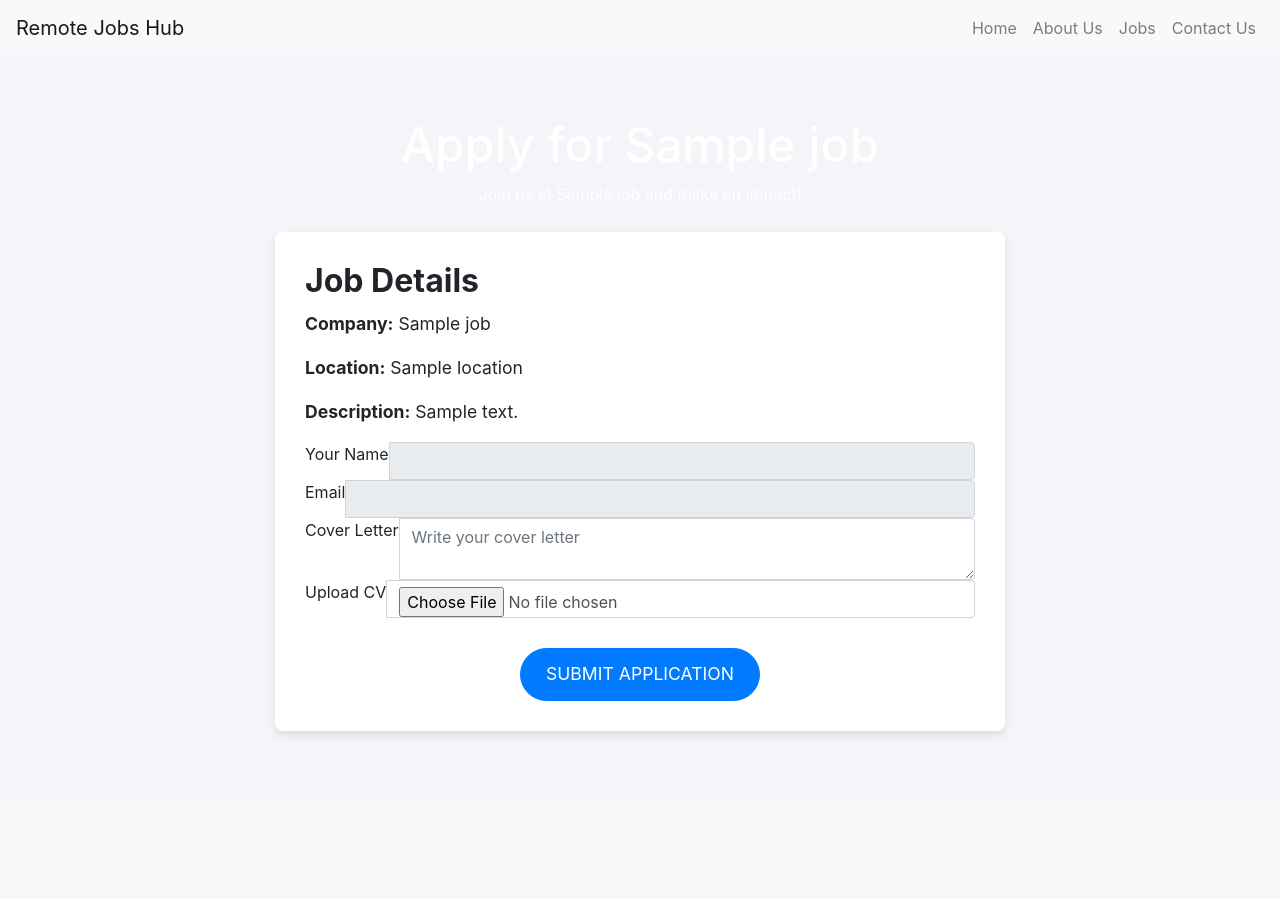
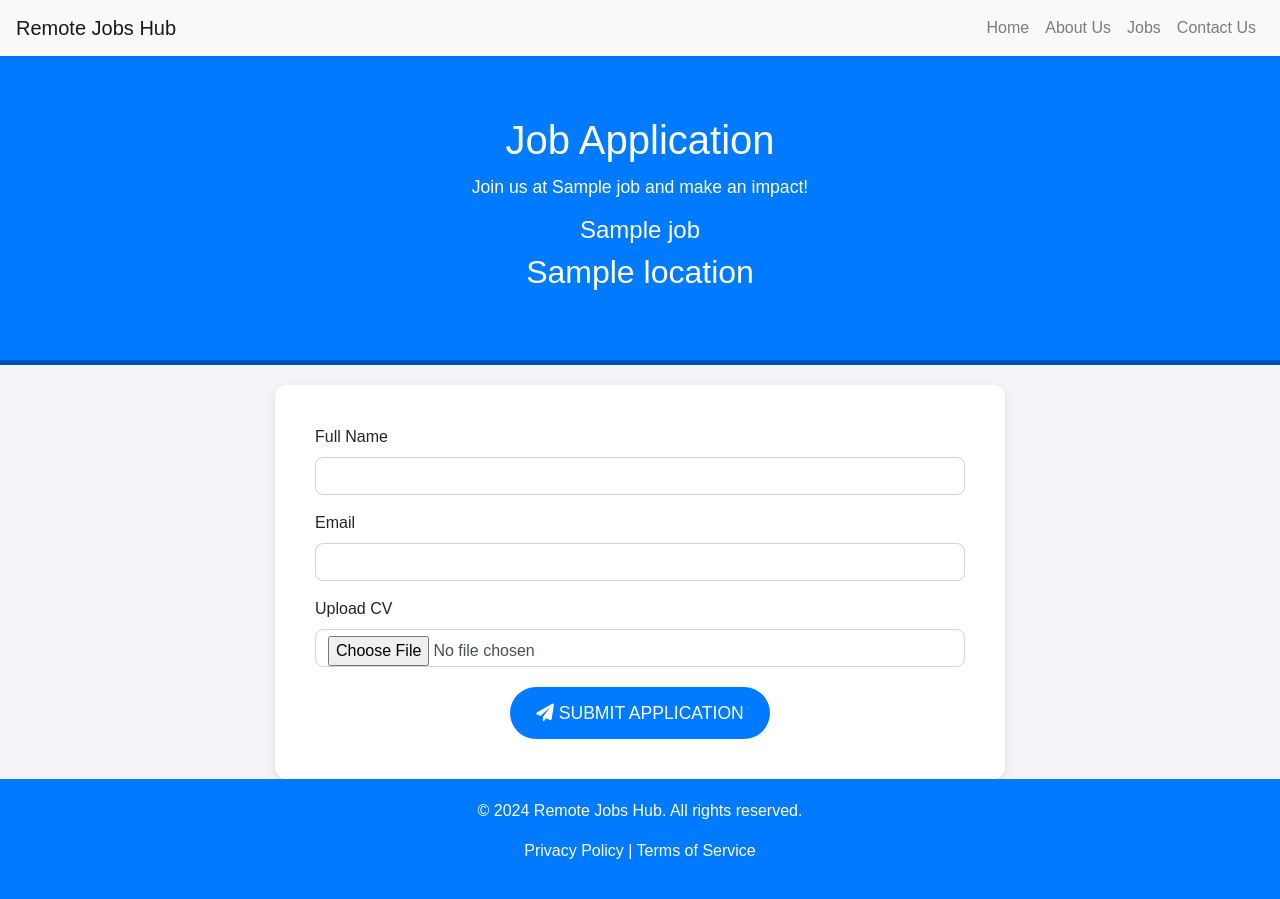
Before and after one commit to donfortune/remote_platform, a Django app: template job_platform/remote/templates/application.html in a window 1280 px wide. Before the commit the page ends 736 px from the top, so only its background shows below. Run offline with Django 3.2, Linux system fonts and the light colour scheme; the template is opened without the code that fills it: most values are stand-ins (such as "Sample title", 1, 10 or a date in 2020); some libraries are stand-ins or nearby versions.

Commit message:
fixed application form

```diff
--- a/job_platform/remote/templates/application.html
+++ b/job_platform/remote/templates/application.html
@@ -1,5 +1,6 @@
 <!DOCTYPE html>
 <html lang="en">
+
 <head>
     <meta charset="UTF-8">
     <meta name="viewport" content="width=device-width, initial-scale=1.0">
@@ -9,35 +10,61 @@
     <style>
         body {
             background-color: #f4f4f9;
+            font-family: Arial, sans-serif;
         }
-        .dashboard-header {
-            background: url('https://via.placeholder.com/1920x300') no-repeat center center/cover;
+
+        .navbar {
+            box-shadow: 0 2px 10px rgba(0, 0, 0, 0.1);
+        }
+
+        .job-application-header {
+            background-color: #007bff;
+            color: white;
             padding: 60px 0;
-            color: white;
             text-align: center;
+            border-bottom: 5px solid #0056b3;
         }
-        .dashboard-header h1 {
-            font-size: 3rem;
-        }
-        .dashboard-content {
-            background-color: #fff;
-            border-radius: 8px;
-            box-shadow: 0 4px 8px rgba(0, 0, 0, 0.1);
-            padding: 30px;
-            margin-top: -50px;
-        }
-        .dashboard-content h2 {
-            font-weight: bold;
+
+        .job-application-header h1 {
+            font-size: 2.5rem;
             margin-bottom: 10px;
         }
-        .dashboard-content p {
+
+        .job-application-header p {
             font-size: 1.1rem;
-            line-height: 1.6;
         }
+
+        .job-application-form {
+            background-color: #fff;
+            border-radius: 12px;
+            box-shadow: 0 4px 12px rgba(0, 0, 0, 0.1);
+            padding: 40px;
+            margin-top: 20px; /* Added margin to separate from the header */
+            transition: transform 0.3s;
+        }
+
+        .job-application-form:hover {
+            transform: translateY(5px);
+        }
+
+        .form-control,
+        .form-textarea {
+            border-radius: 8px;
+            border: 1px solid #ced4da;
+            transition: border-color 0.3s;
+        }
+
+        .form-control:focus,
+        .form-textarea:focus {
+            border-color: #007bff;
+            box-shadow: 0 0 5px rgba(0, 123, 255, 0.5);
+        }
+
         .apply-btn {
             text-align: center;
-            margin-top: 30px;
+            margin-top: 20px;
         }
+
         .apply-btn button {
             padding: 12px 25px;
             font-size: 1.1rem;
@@ -45,9 +72,25 @@
             background-color: #007bff;
             color: white;
             text-transform: uppercase;
+            transition: background-color 0.3s;
+        }
+
+        .apply-btn button:hover {
+            background-color: #0056b3;
+        }
+
+        .footer {
+            background-color: #007bff;
+            color: white;
+            text-align: center;
+            padding: 20px 0;
+            position: relative;
+            bottom: 0;
+            width: 100%;
         }
     </style>
 </head>
+
 <body>
     <!-- Navbar -->
     <nav class="navbar navbar-expand-lg navbar-light bg-light">
@@ -73,53 +116,53 @@
         </div>
     </nav>
 
-    <!-- Job Application Section -->
+    <!-- Job Application Header -->
+    <section class="job-application-header">
+        <h1>Job Application</h1>
+        <p>Join us at {{ job.company_name }} and make an impact!</p>
+        <h4>{{ job.title }}</h4>
+        <h2>{{ job.location }}</h2>
+    </section>
+
+    <!-- Job Application Form Section -->
+    <section class="job-application-form-section">
         <div class="container">
             <div class="row">
                 <div class="col-md-8 mx-auto">
-                <div class="dashboard-header">
-                    <h1>Apply for {{ job.title }}</h1>
-                    <p>Join us at {{ job.company_name }} and make an impact!</p>
+                    <div class="job-application-form">
+                        <form action="{% url 'application' job.id %}" method="POST" enctype="multipart/form-data">
+                            {% csrf_token %}
+                            <div class="form-group">
+                                <label for="fullName">Full Name</label>
+                                <input type="text" class="form-control" id="fullName" name="fullName" required>
                             </div>
-                <div class="dashboard-content">
-                    <h2>Job Details</h2>
-                    <p><strong>Company:</strong> {{ job.company_name }}</p>
-                    <p><strong>Location:</strong> {{ job.location }}</p>
-                    <p><strong>Description:</strong> {{ job.description }}</p>
-
-                    <form method="POST" enctype="multipart/form-data">
-                        {% csrf_token %}
-                        <div class="input-group">
-                            <label for="applicant_name">Your Name</label>
-                            <input type="text" id="applicant_name" name="applicant_name" value="{{ user.username }}" disabled class="form-control">
+                            <div class="form-group">
+                                <label for="email">Email</label>
+                                <input type="email" class="form-control" id="email" name="email" required>
                             </div>
-
-                        <div class="input-group">
-                            <label for="applicant_email">Email</label>
-                            <input type="email" id="applicant_email" name="applicant_email" value="{{ user.email }}" disabled class="form-control">
+                            <div class="form-group">
+                                <label for="cvUpload">Upload CV</label>
+                                <input type="file" class="form-control" id="cvUpload" name="cvUpload" accept=".pdf,.doc,.docx" required>
                             </div>
-
-                        <div class="input-group">
-                            <label for="cover_letter">Cover Letter</label>
-                            <textarea id="cover_letter" name="cover_letter" placeholder="Write your cover letter" required class="form-control"></textarea>
-                        </div>
-
-                        <div class="input-group">
-                            <label for="cv_upload">Upload CV</label>
-                            <input type="file" id="cv_upload" name="cv_upload" required class="form-control">
-                        </div>
-
                             <div class="apply-btn">
-                            <button type="submit" class="btn btn-primary">Submit Application</button>
+                                <button type="submit" class="btn"><i class="fas fa-paper-plane"></i> Submit Application</button>
                             </div>
                         </form>
                     </div>
                 </div>
             </div>
         </div>
+    </section>
+
+    <!-- Footer -->
+    <footer class="footer">
+        <p>&copy; 2024 Remote Jobs Hub. All rights reserved.</p>
+        <p><a href="/privacy-policy/" style="color: white;">Privacy Policy</a> | <a href="/terms-of-service/" style="color: white;">Terms of Service</a></p>
+    </footer>
 
     <script src="https://code.jquery.com/jquery-3.5.1.slim.min.js"></script>
-    <script src="https://cdn.jsdelivr.net/npm/@popperjs/core@2.9.2/dist/umd/popper.min.js"></script>
+    <script src="https://cdn.jsdelivr.net/npm/@popperjs/core@2.5.3/dist/umd/popper.min.js"></script>
     <script src="https://stackpath.bootstrapcdn.com/bootstrap/4.5.2/js/bootstrap.min.js"></script>
 </body>
+
 </html>
```
Also changed, not shown: job_platform/db.sqlite3. Lines whose indentation alone changed are shown as unchanged.
